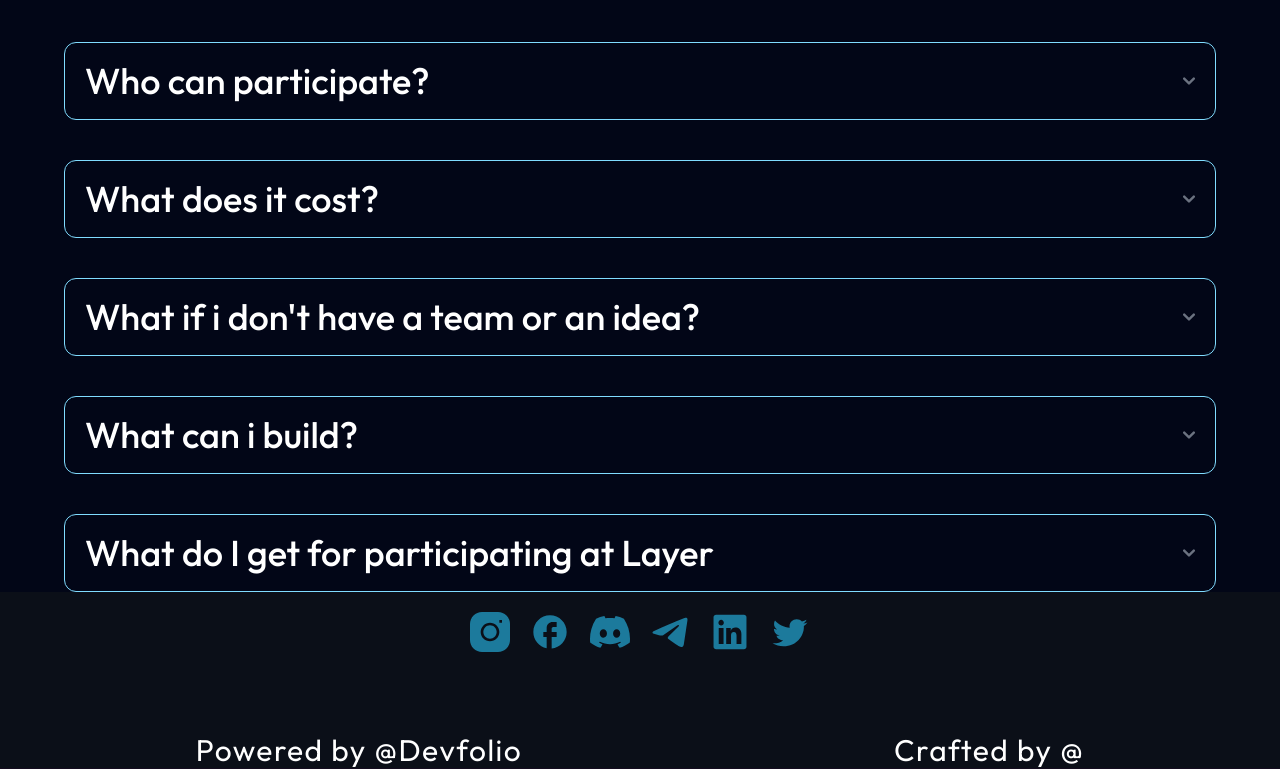
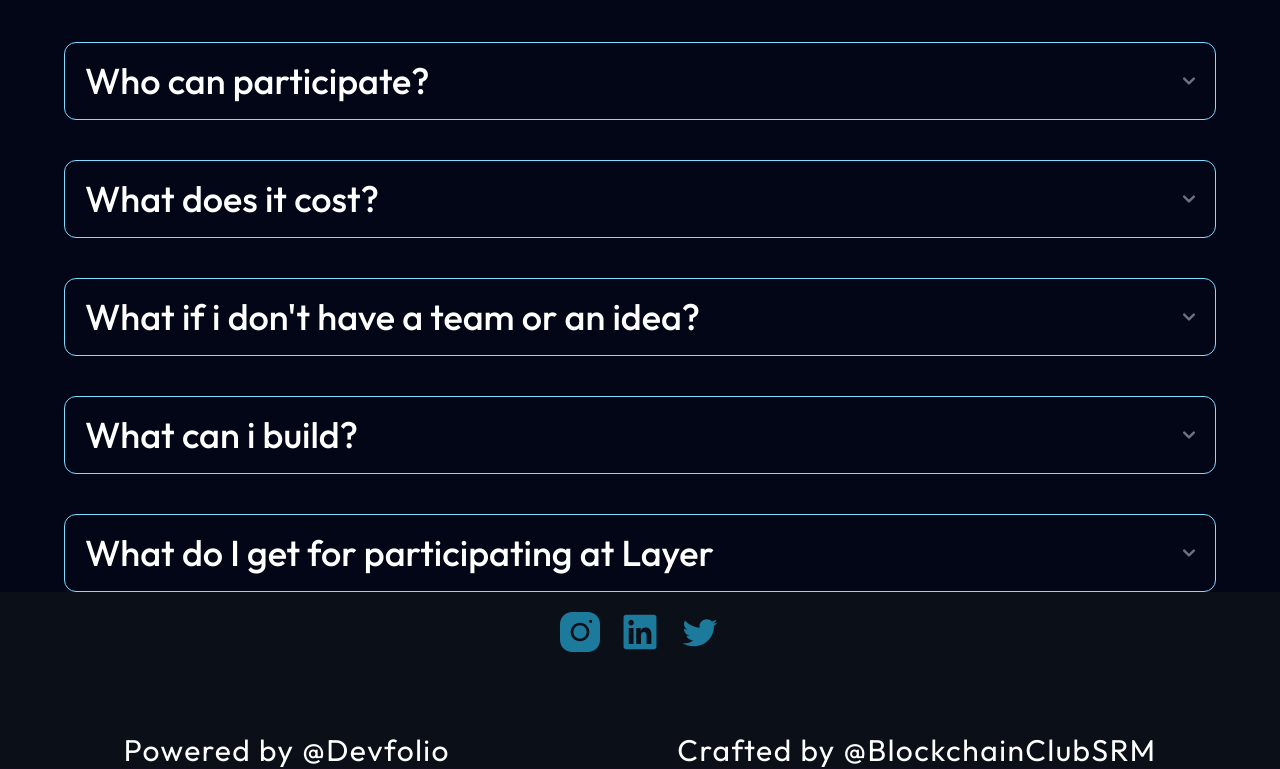
Before and after one commit to Blockchain-Club-SRM/blockchainsrm.org-v2, a Next.js app: page /layer in a window 1280 px wide. Shown: the part 6766-7535 px from the top of the page. Built offline with nearby package versions, Linux system fonts and the light colour scheme; a web font is replaced by a local one.

Commit message:
fix: update footer removed unnecessary links from footer

```diff
--- a/components/layer/footer.tsx
+++ b/components/layer/footer.tsx
@@ -19,44 +19,20 @@ function Footer() {
             alt="instagram"
           />
         </a>
-        <a
-          href="https://www.facebook.com"
+        {/* <a
+          href="https://chat.whatsapp.com/HpwcmZkSyGQ5ccyS0KEnZR"
           target="_blank"
           rel="noopener noreferrer"
         >
           <img
             loading="lazy"
-            src="./facebook.svg"
+            src="./whatsapp.svg"
             className="h-10 w-10 object-contain"
-            alt="facebook"
+            alt="whatsapp"
           />
-        </a>
+        </a> */}
         <a
-          href="https://www.discord.com"
-          target="_blank"
-          rel="noopener noreferrer"
-        >
-          <img
-            loading="lazy"
-            src="./discord.svg"
-            className="h-10 w-10 object-contain"
-            alt="discord"
-          />
-        </a>
-        <a
-          href="https://www.telegram.org"
-          target="_blank"
-          rel="noopener noreferrer"
-        >
-          <img
-            loading="lazy"
-            src="./telegram.svg"
-            className="h-10 w-10 object-contain"
-            alt="telegram"
-          />
-        </a>
-        <a
-          href="www.linkedin.com/company/blockchain-club-srm/"
+          href="https://www.linkedin.com/company/blockchain-club-srm/"
           target="_blank"
           rel="noopener noreferrer"
         >
@@ -82,7 +58,7 @@ function Footer() {
       </div>
       <div className="flex gap-5 justify-between px-5 mt-20 w-full text-3xl tracking-wider text-center text-white max-md:flex-wrap max-md:mt-10 max-md:max-w-full">
         <div className="flex-auto">Powered by @Devfolio</div>
-        <div className="flex-auto">Crafted by @</div>
+        <div className="flex-auto">Crafted by @BlockchainClubSRM</div>
       </div>
     </div>
   );
```
